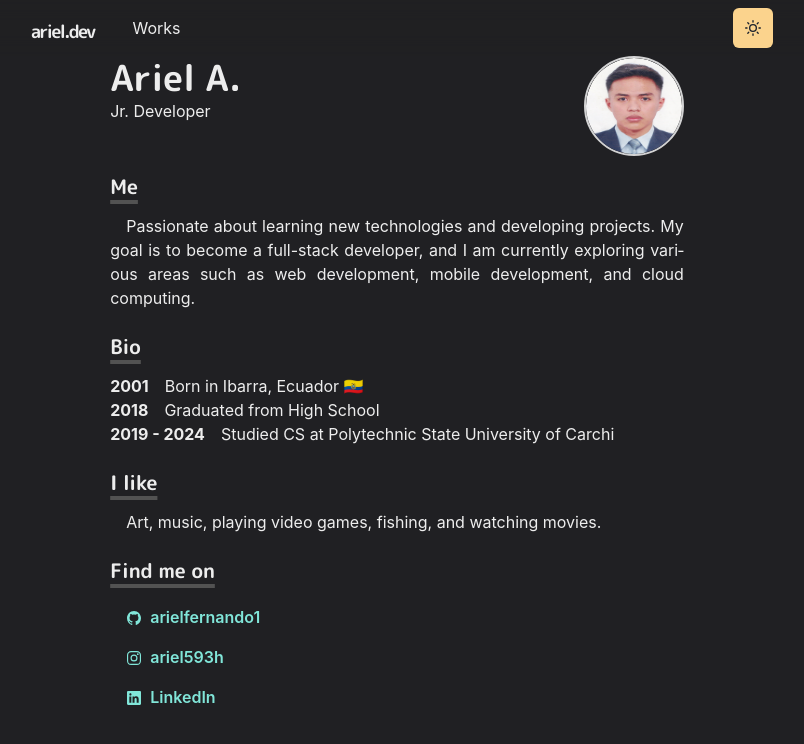
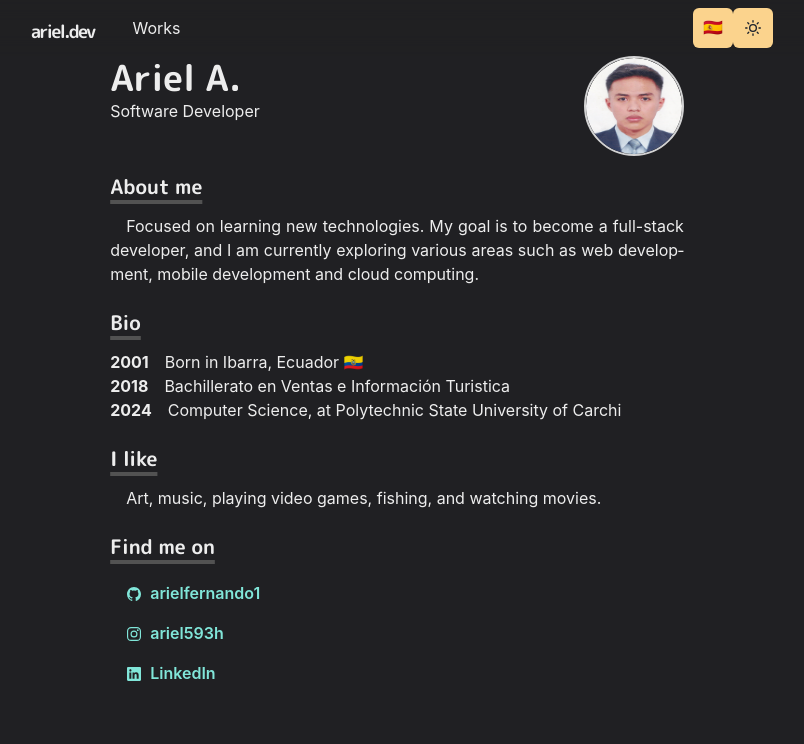
Before and after one commit to arielfernando1/arielfernando, a Next.js app: page / in a window 1280 px wide. Shown: the top 744 px of the page, without its empty margins (243-1047 px from the left). Built offline with nearby package versions, Linux system fonts and the light colour scheme.

Commit message:
added i18n

```diff
--- /dev/null
+++ b/components/LocaleSwitcher.js
@@ -0,0 +1,19 @@
+import { useRouter } from 'next/router'
+import Link from 'next/link'
+import { IconButton, useColorModeValue } from '@chakra-ui/react'
+
+export function LocaleSwitcher() {
+  const { locale, locales, route } = useRouter()
+  const otherLocale = locales?.find(cur => cur !== locale)
+  return (
+    <IconButton
+    aria-label='Toggle theme'
+    colorScheme={useColorModeValue('purple', 'orange')}>
+      <Link href={route} locale={otherLocale}>
+        {`${otherLocale === 'en-US' ? '🇺🇸' : '🇪🇸'}`}
+      </Link>
+    </IconButton>
+  )
+}
+
+export default LocaleSwitcher
--- a/components/layouts/main.js
+++ b/components/layouts/main.js
@@ -1,9 +1,6 @@
 import Head from 'next/head'
-import dynamic from 'next/dynamic'
 import NavBar from '../navbar'
 import { Box, Container } from '@chakra-ui/react'
-import Footer from '../footer'
-import VoxelDogLoader from '../voxel-dog-loader'
 
 const Main = ({ children, router }) => {
   return (
@@ -25,4 +22,6 @@ const Main = ({ children, router }) => {
   )
 }
 
+
+
 export default Main
--- a/components/navbar.js
+++ b/components/navbar.js
@@ -17,7 +17,7 @@ import {
 } from '@chakra-ui/react'
 import { HamburgerIcon } from '@chakra-ui/icons'
 import ThemeToggleButton from './theme-toggle-button'
-import { IoLogoGithub } from 'react-icons/io5'
+import LocaleSwitcher from './LocaleSwitcher'
 
 const LinkItem = ({ href, path, target, children, ...props }) => {
   const active = path === href
@@ -80,26 +80,13 @@ const Navbar = props => {
           <LinkItem href="/works" path={path}>
             Works
           </LinkItem>
-          {/* <LinkItem href="/posts" path={path}>
-            Posts
-          </LinkItem> */}
-          {/* <LinkItem href="https://uses.craftz.dog/">Uses</LinkItem> */}
-          {/* <LinkItem
-            target="_blank"
-            href="https://github.com/craftzdog/craftzdog-homepage"
-            path={path}
-            display="inline-flex"
-            alignItems="center"
-            style={{ gap: 4 }}
-            pl={2}
-          >
-            <IoLogoGithub />
-            Source
-          </LinkItem> */}
         </Stack>
 
         <Box flex={1} align="right">
+          <LocaleSwitcher />
           <ThemeToggleButton />
+
+
 
           <Box ml={2} display={{ base: 'inline-block', md: 'none' }}>
             <Menu isLazy id="navbar-menu">
@@ -119,15 +106,6 @@ const Navbar = props => {
                 <MenuItem as={MenuLink} href="/posts">
                   Posts
                 </MenuItem>
-                {/* <MenuItem as={MenuLink} href="https://uses.craftz.dog/">
-                  Uses
-                </MenuItem> */}
-                {/* <MenuItem
-                  as={Link}
-                  href="https://github.com/craftzdog/craftzdog-homepage"
-                >
-                  View Source
-                </MenuItem> */}
               </MenuList>
             </Menu>
           </Box>
@@ -137,4 +115,15 @@ const Navbar = props => {
   )
 }
 
+export async function getServerSideProps(context) {
+  return {
+    props: {
+      // You can get the messages from anywhere you like. The recommended
+      // pattern is to put them in JSON files separated by locale and read
+      // the desired one based on the `locale` received from Next.js.
+      messages: (await import(`../messages/${context.locale}.json`)).default
+    }
+  }
+}
+
 export default Navbar
--- a/components/theme-toggle-button.js
+++ b/components/theme-toggle-button.js
@@ -6,7 +6,7 @@ const ThemeToggleButton = () => {
   const { toggleColorMode } = useColorMode()
 
   return (
-    <AnimatePresence exitBeforeEnter initial={false}>
+    <AnimatePresence initial={false}>
       <motion.div
         style={{ display: 'inline-block' }}
         key={useColorModeValue('light', 'dark')}
--- /dev/null
+++ b/messages/en-US.json
@@ -0,0 +1,22 @@
+{
+    "ariel": {
+        "me": {
+            "title": "About me",
+            "description": "Focused on learning new technologies. My goal is to become a full-stack developer, and I am currently exploring various areas such as web development, mobile development and cloud computing.",
+            "profession": "Software Developer"
+        },
+        "bio": {
+            "title": "Bio",
+            "birthdate": "Born in Ibarra, Ecuador 🇪🇨",
+            "graduated_highschool": "Bachillerato en Ventas e Información Turistica",
+            "graduated_college": "Computer Science, at Polytechnic State University of Carchi"
+        },
+        "hobbies": {
+            "title": "I like",
+            "paragraph": "Art, music, playing video games, fishing, and watching movies."
+        }
+    },
+    "LocaleSwitcher": {
+        "switchLocale": "Cambiar idioma"
+    }
+}
--- /dev/null
+++ b/messages/es-ES.json
@@ -0,0 +1,18 @@
+{
+    "ariel": {
+        "me": {
+            "title": "Sobre mi",
+            "description": "Enfocado en aprender nuevas tecnologías. Mi objetivo es convertirme en un desarrollador full-stack, y actualmente estoy explorando varias áreas como el desarrollo web, el desarrollo móvil y la computación en la nube.",
+            "profession": "Desarrollador de Software"
+        },
+        "bio": {
+            "title": "Biografía",
+            "birthdate": "Nacido en Ibarra, Ecuador 🇪🇨",
+            "graduated_highschool": "Bachillerato en Ventas e Información Turistica",
+            "graduated_college": "Ingenieria en Ciencias de la Computación, Universidad Politécnica Estatal del Carchi"
+        },
+        "hobbies": {
+            "paragraph": "Me gusta aprender nuevas tecnologías, leer, escuchar música, ver películas y series, y jugar videojuegos."
+        }
+    }
+}
--- a/next.config.js
+++ b/next.config.js
@@ -1,4 +1,8 @@
 module.exports = {
   reactStrictMode: true,
-  swcMinify: true
+  swcMinify: true,
+  i18n: {
+    locales: ['en-US', 'es-ES'],
+    defaultLocale: 'en-US',
+  }
 }
--- a/package.json
+++ b/package.json
@@ -18,8 +18,10 @@
     "@emotion/react": "^11.10.5",
     "@emotion/styled": "^11.10.5",
     "@vercel/analytics": "^1.0.1",
+    "clsx": "^2.1.0",
     "framer-motion": "^8.4.0",
     "next": "^13.1.1",
+    "next-intl": "^3.9.1",
     "react": "^18.2.0",
     "react-dom": "^18.2.0",
     "react-icons": "^4.10.1",
--- a/pages/_document.js
+++ b/pages/_document.js
@@ -5,7 +5,7 @@ import theme from '../lib/theme'
 export default class Document extends NextDocument {
   render() {
     return (
-      <Html lang="en">
+      <Html lang={this.props.locale || 'es'} >
         <Head />
         <body>
           <ColorModeScript initialColorMode={theme.config.initialColorMode} />
--- a/pages/index.js
+++ b/pages/index.js
@@ -1,44 +1,29 @@
-import NextLink from 'next/link'
-import { FaLaravel, FaLinux, FaHtml5, FaCss3 } from 'react-icons/fa'
-import { Tooltip } from '@chakra-ui/react'
-import {
-  BiLogoJavascript,
-  BiLogoJava,
-  BiLogoSpringBoot,
-  BiLogoFlutter,
-  BiLogoReact,
-  BiLogoNodejs,
-  BiLogoAws,
-  BiLogoPython
-} from 'react-icons/bi'
 import {
   Link,
   Container,
   Heading,
   Box,
-  SimpleGrid,
   Button,
   List,
   ListItem,
-  useColorModeValue,
   chakra
 } from '@chakra-ui/react'
-import { ChevronRightIcon, EmailIcon } from '@chakra-ui/icons'
 import Paragraph from '../components/paragraph'
 import { BioSection, BioYear } from '../components/bio'
 import Layout from '../components/layouts/article'
 import Section from '../components/section'
-import { GridItem } from '../components/grid-item'
-import { IoLogoTwitter, IoLogoInstagram, IoLogoGithub, IoLogoLinkedin } from 'react-icons/io5'
-import thumbYouTube from '../public/images/links/youtube.png'
-import thumbInkdrop from '../public/images/works/inkdrop_eyecatch.png'
+import { IoLogoInstagram, IoLogoGithub, IoLogoLinkedin } from 'react-icons/io5'
 import Image from 'next/image'
+import { useTranslations } from 'next-intl'
 
 const ProfileImage = chakra(Image, {
   shouldForwardProp: prop => ['width', 'height', 'src', 'alt'].includes(prop)
 })
 
-const Home = () => (
+function Home() {
+  const t = useTranslations('ariel')
+  const keys = ['hobbies.list']
+  return (
     <Layout>
       <Container>
         {/* <Box
@@ -57,7 +42,7 @@ const Home = () => (
             <Heading as="h2" variant="page-title">
               Ariel A.
             </Heading>
-          <p>Jr. Developer</p>
+            <p>{t('me.profession')}</p>
           </Box>
           <Box
             flexShrink={0}
@@ -88,149 +73,35 @@ const Home = () => (
 
         <Section delay={0.1}>
           <Heading as="h3" variant="section-title">
-          Me
+            {t('me.title')}
           </Heading>
-        <Paragraph>
-          Passionate about learning new technologies
-          and developing projects. My goal is to become a full-stack developer,
-          and I am currently exploring various areas such as web development,
-          mobile development, and cloud computing.
-        </Paragraph>
-        {/* <Box align="center" my={4}>
-          <Button
-            as={NextLink}
-            href="/works"
-            scroll={false}
-            rightIcon={<ChevronRightIcon />}
-            colorScheme="teal"
-          >
-            My portfolio
-          </Button>
-        </Box> */}
+          <Paragraph>{t('me.description')}</Paragraph>
         </Section>
 
         <Section delay={0.2}>
           <Heading as="h3" variant="section-title">
-          Bio
+            {t('bio.title')}
           </Heading>
           <BioSection>
             <BioYear>2001</BioYear>
-          Born in Ibarra, Ecuador 🇪🇨
+            {t('bio.birthdate')}
           </BioSection>
           <BioSection>
             <BioYear>2018</BioYear>
-          Graduated from High School
+            {t('bio.graduated_highschool')}
           </BioSection>
           <BioSection>
-          <BioYear>2019 - 2024</BioYear>
-          Studied CS at Polytechnic State University of Carchi
+            <BioYear>2024</BioYear>
+            {t('bio.graduated_college')}
           </BioSection>
         </Section>
 
         <Section delay={0.3}>
           <Heading as="h3" variant="section-title">
-          I like
+            {t('hobbies.title')}
           </Heading>
-        <Paragraph>
-          Art, music, playing video games, fishing, and watching movies.
-        </Paragraph>
+          <Paragraph>{t('hobbies.paragraph')}</Paragraph>
         </Section>
-      {/* <Section>
-        <Heading as="h3" variant="section-title">
-          Technologies i use
-        </Heading>
-        <List
-          display="flex"
-          flexWrap="wrap"
-          justifyContent="center"
-          style={{ width: '100%' }}
-        >
-          <ListItem>
-            <Tooltip label="Laravel" aria-label="Laravel">
-              <span>
-                <FaLaravel size={70} />
-              </span>
-            </Tooltip>
-          </ListItem>
-          <ListItem>
-            <Tooltip label="Javascript" aria-label="Javascript">
-              <span>
-                <BiLogoJavascript size={70} />
-              </span>
-            </Tooltip>
-          </ListItem>
-          <ListItem>
-            <Tooltip label="Java" aria-label="Java">
-              <span>
-                <BiLogoJava size={70} />
-              </span>
-            </Tooltip>
-          </ListItem>
-          <ListItem>
-            <Tooltip label="Spring Boot" aria-label="Spring Boot">
-              <span>
-                <BiLogoSpringBoot size={70} />
-              </span>
-            </Tooltip>
-          </ListItem>
-          <ListItem>
-            <Tooltip label="React" aria-label="React">
-              <span>
-                <BiLogoReact size={70} />
-              </span>
-            </Tooltip>
-          </ListItem>
-          <ListItem>
-            <Tooltip label="NodeJS" aria-label="NodeJs">
-              <span>
-                <BiLogoNodejs size={70} />
-              </span>
-            </Tooltip>
-          </ListItem>
-          <ListItem>
-            <Tooltip label="Flutter" aria-label="Flutter">
-              <span>
-                <BiLogoFlutter size={70} />
-              </span>
-            </Tooltip>
-          </ListItem>
-          <ListItem>
-            <Tooltip label="Linux" aria-label="Linux">
-              <span>
-                <FaLinux size={70} />
-              </span>
-            </Tooltip>
-          </ListItem>
-          <ListItem>
-            <Tooltip label="HTML" aria-label="HTML">
-              <span>
-                <FaHtml5 size={70} />
-              </span>
-            </Tooltip>
-          </ListItem>
-          <ListItem>
-            <Tooltip label="CSS" aria-label="CSS">
-              <span>
-                <FaCss3 size={70} />
-              </span>
-            </Tooltip>
-          </ListItem>
-          <ListItem>
-            <Tooltip label="Amazon Web Services" aria-label="AWS">
-              <span>
-                <BiLogoAws size={70} />
-              </span>
-            </Tooltip>
-          </ListItem>
-          <ListItem>
-            <Tooltip label="Python" aria-label="Python">
-              <span>
-                <BiLogoPython size={70} />
-              </span>
-            </Tooltip>
-          </ListItem>
-        </List>
-      </Section> */}
 
         <Section delay={0.3}>
           <Heading as="h3" variant="section-title">
@@ -260,7 +131,10 @@ const Home = () => (
               </Link>
             </ListItem>
             <ListItem>
-            <Link href="https://www.linkedin.com/in/ariel-aguirre-74b864145/" target="_blank">
+              <Link
+                href="https://www.linkedin.com/in/ariel-aguirre-74b864145/"
+                target="_blank"
+              >
                 <Button
                   variant="ghost"
                   colorScheme="teal"
@@ -275,6 +149,16 @@ const Home = () => (
       </Container>
     </Layout>
   )
-
+}
+export async function getServerSideProps(context) {
+  return {
+    props: {
+      // You can get the messages from anywhere you like. The recommended
+      // pattern is to put them in JSON files separated by locale and read
+      // the desired one based on the `locale` received from Next.js.
+      messages: (await import(`../messages/${context.locale}.json`)).default
+    }
+  }
+}
 export default Home
-export { getServerSideProps } from '../components/chakra'
+// export { getServerSideProps } from '../components/chakra'
```
Also changed, not shown: components/LocaleSwitcher.module.css (added, +13 -0 lines), pages/_app.js (+11 -2 lines), 2 other files (tests, documents, lock files or other folders). Lines whose indentation alone changed are shown as unchanged.
